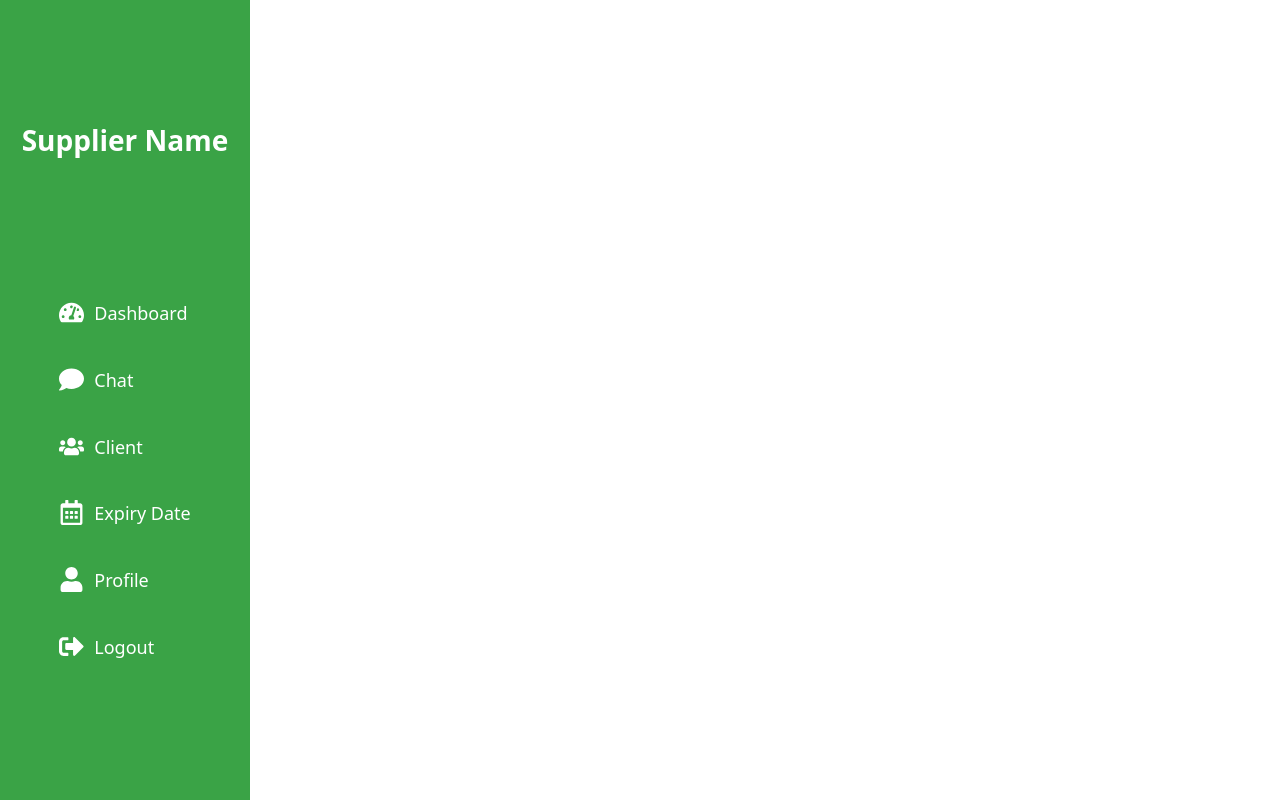
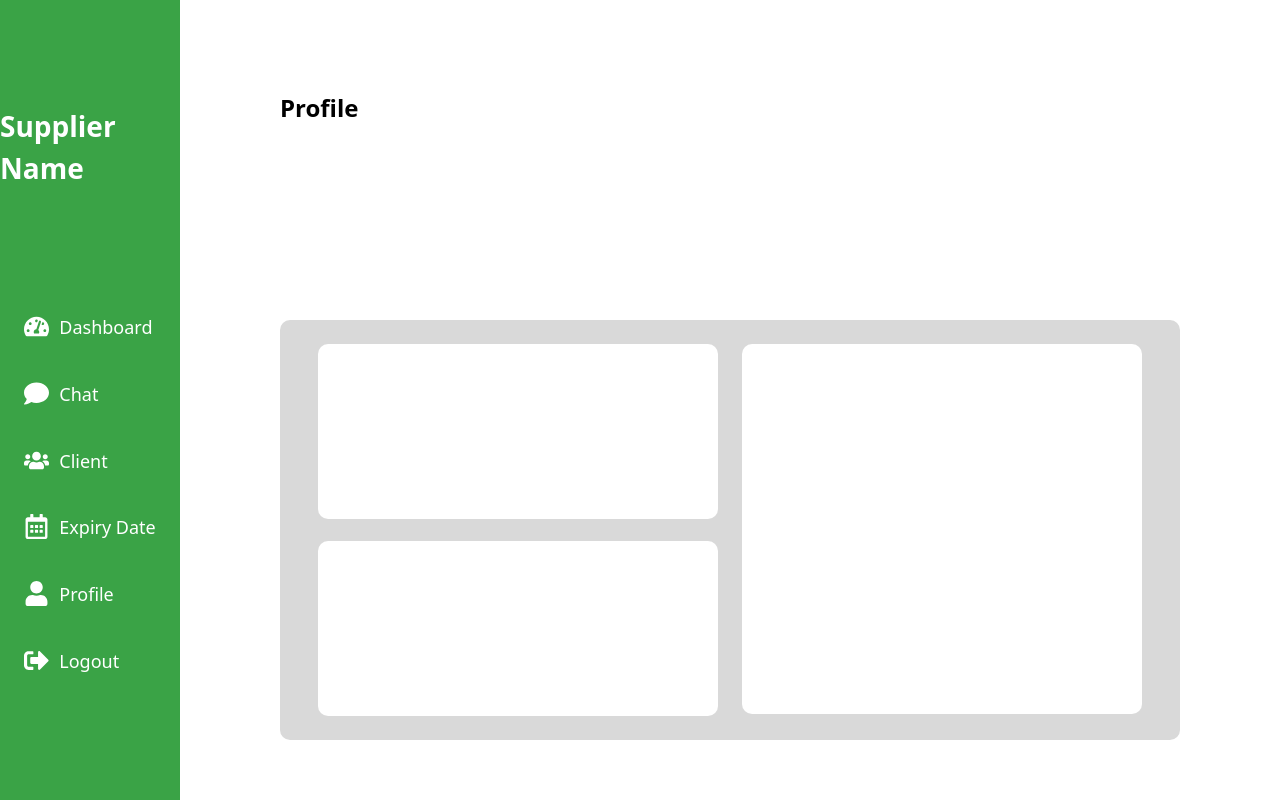
Before and after one commit to khaled-bissani/shelves-tracker, a React (Create React App) app in the folder supplier-frontend/: page /profile in a window 1280 px wide. Built offline with nearby package versions, Linux system fonts and the light colour scheme.

Commit message:
Frontend <> Supplier frontend: adding element to the profile page

```diff
--- a/supplier-frontend/src/pages/home/Profile.js
+++ b/supplier-frontend/src/pages/home/Profile.js
@@ -3,8 +3,18 @@ import SideBar from '../../components/SideBar'
 
 const Profile = () => {
   return (
-    <div>
+    <div className='flex'>
         <SideBar/>
+        <div className='flex flex-col justify-between mt-[90px] mb-[60px] mx-[100px]'>
+            <p className='text-[24px] font-sans font-bold'>Profile</p>
+            <div className='flex justify-center w-[900px] h-[420px] bg-[#D9D9D9] rounded-[10px]'>
+                <div className='flex flex-col justify-between my-6 mr-6'>
+                    <div className='w-[400px] h-[175px] bg-white rounded-[10px]'></div>
+                    <div className='w-[400px] h-[175px] bg-white rounded-[10px]'></div>
+                </div>
+                <div className='w-[400px] h-[370px] bg-white rounded-[10px] my-6'></div>
+            </div>
+        </div>
     </div>
   )
 }
```
